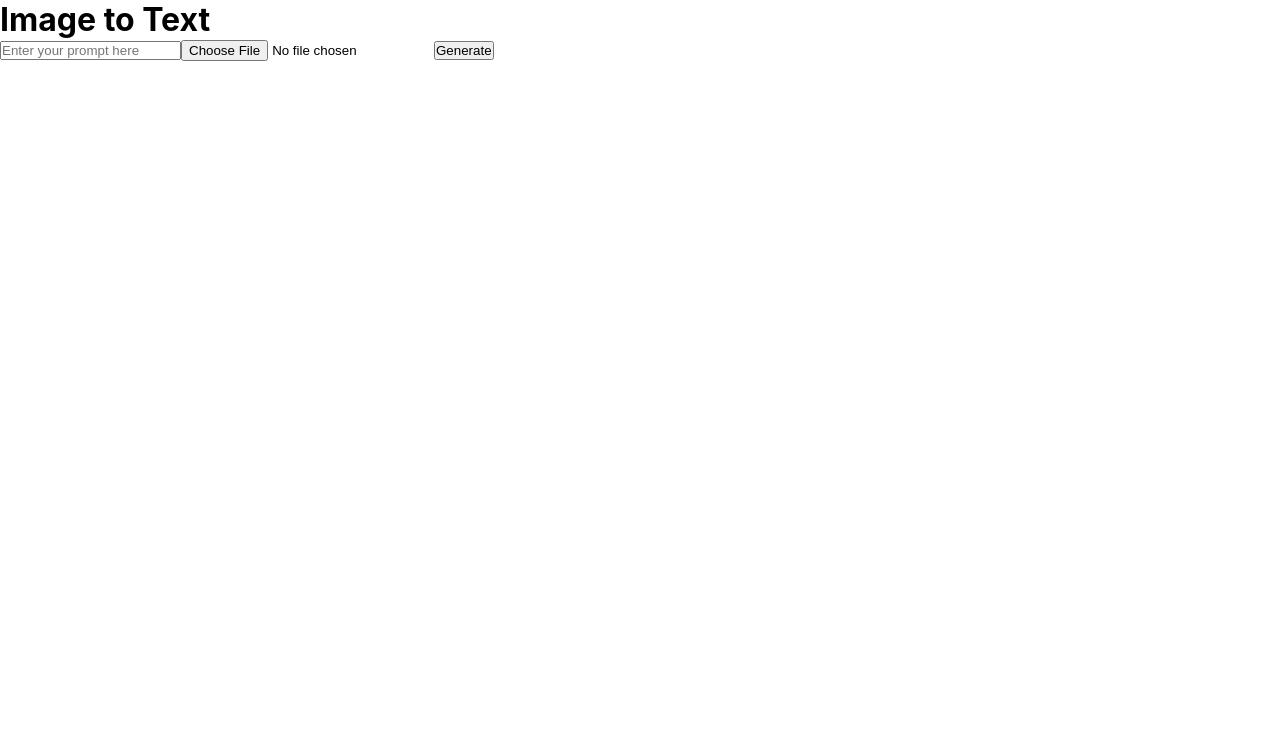
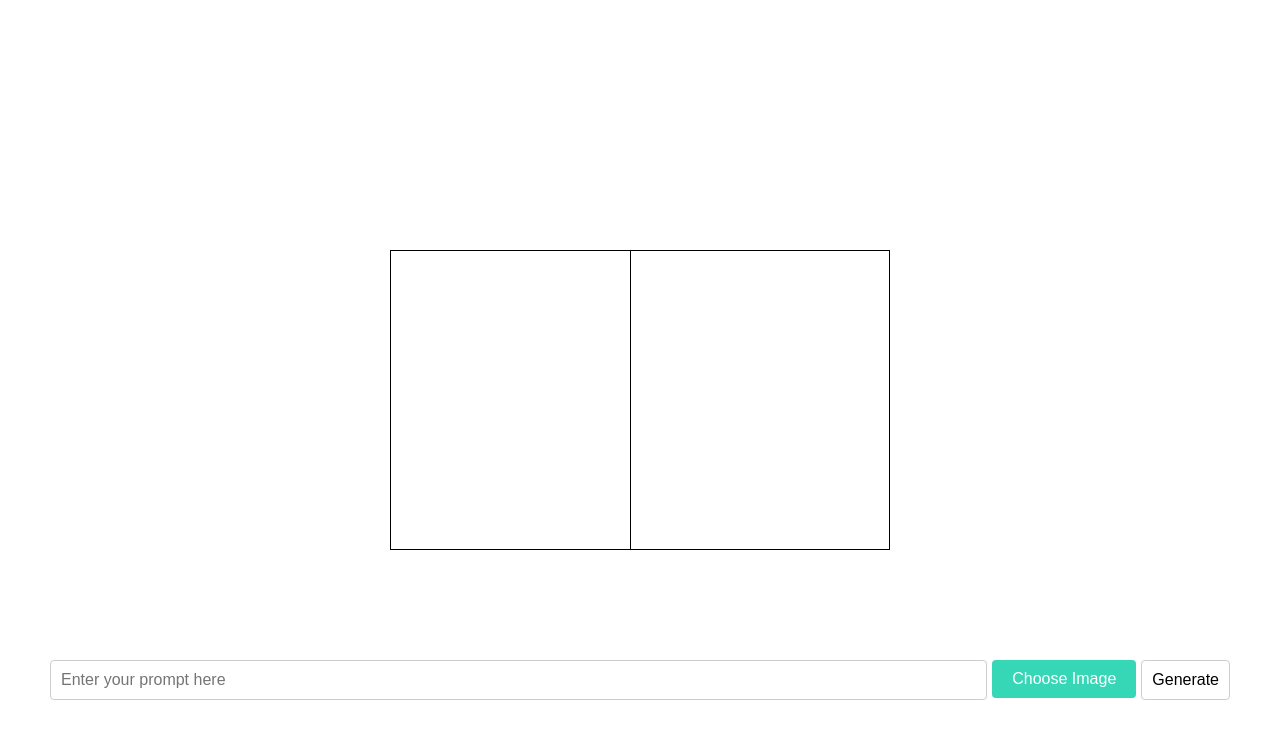
Before and after one commit to przemekoduje/testAI, a React (Create React App) app: page /imagetotext in a window 1280 px wide. Shown: the top 738 px of the page. Built offline with nearby package versions, Linux system fonts and the light colour scheme.

Commit message:
Opis Twojej zmiany

```diff
--- /dev/null
+++ b/src/components/ImageSelectorPopup.jsx
@@ -0,0 +1,56 @@
+import React, { useState } from "react";
+import "./imageSelectorPopup.scss";
+
+const ImageSelectorPopup = ({ onClose, onFileSelect, onUrlSelect }) => {
+  const [url, setUrl] = useState("");
+
+  const handleFileChange = (e) => {
+    const file = e.target.files[0];
+    if (file) {
+      onFileSelect(file);
+      onClose();
+    }
+  };
+
+  const handleUrlChange = (e) => {
+    setUrl(e.target.value);
+  };
+
+  const handleUrlSubmit = () => {
+    if (url) {
+      onUrlSelect(url);
+      onClose();
+    }
+  };
+
+  return (
+    <div className="popup">
+      <div className="popup-content">
+        <button className="close-btn" onClick={onClose}>
+          &times;
+        </button>
+        <h2>Select Image</h2>
+        <div className="popup-options">
+          <div className="file-upload">
+            <input
+              type="file"
+              accept="image/*"
+              onChange={handleFileChange}
+            />
+          </div>
+          <div className="url-upload">
+            <input
+              type="text"
+              value={url}
+              onChange={handleUrlChange}
+              placeholder="Enter image URL"
+            />
+            <button onClick={handleUrlSubmit}>Submit URL</button>
+          </div>
+        </div>
+      </div>
+    </div>
+  );
+};
+
+export default ImageSelectorPopup;
--- /dev/null
+++ b/src/components/imageSelectorPopup.scss
@@ -0,0 +1,64 @@
+.popup {
+    position: fixed;
+    top: 50%;
+    left: 50%;
+    transform: translate(-50%, -50%);
+    background-color: white;
+    padding: 20px;
+    box-shadow: 0 2px 10px rgba(0, 0, 0, 0.1);
+    z-index: 1000;
+
+    .popup-content {
+        display: flex;
+        flex-direction: column;
+        align-items: center;
+
+        .popup-options {
+            margin: 20px 0;
+            display: flex;
+            flex-direction: column;
+            gap: 10px;
+
+
+            input[type="file"] {
+
+            }
+
+            button {
+                padding: 10px 20px;
+                background-color: #36d7b7;
+                color: white;
+                border: none;
+                border-radius: 4px;
+                cursor: pointer;
+
+                &:hover {
+                    background-color: #d1f3ea;
+                }
+            }
+
+            input[type="text"] {
+                padding: 10px;
+                border: 1px solid #ccc;
+                border-radius: 4px;
+                font-size: 16px;
+            }
+
+
+        }
+
+        .close-btn {
+            padding: 10px 20px;
+            background-color: #ff5f5f;
+            color: white;
+            border: none;
+            border-radius: 4px;
+            cursor: pointer;
+            display: none;
+
+            &:hover {
+                background-color: #ff8585;
+            }
+        }
+    }
+}
--- a/src/routers/ImageToText.jsx
+++ b/src/routers/ImageToText.jsx
@@ -1,92 +1,117 @@
+import React, { useState } from "react";
 import "./imageToText.scss";
+import ImageSelectorPopup from "../components/ImageSelectorPopup";
 import model from "../lib/gemini";
-import { useState } from "react";
+import { ClipLoader } from "react-spinners";
 
 const ImageToText = () => {
   const [result, setResult] = useState("");
   const [imageSrc, setImageSrc] = useState(null);
-  const [prompt, setPrompt] = useState("")
+  const [prompt, setPrompt] = useState("");
+  const [loading, setLoading] = useState(false);
+  const [isPopupOpen, setIsPopupOpen] = useState(false);
 
   const handleInputChange = (e) => {
     setPrompt(e.target.value);
   };
 
-//   const handleFileChange = async (event) => {
-//     const file = event.target.files[0];
-//     if (!file) return;
+  const handleFileSelect = (file) => {
+    const reader = new FileReader();
+    reader.onloadend = () => {
+      setImageSrc(reader.result);
+    };
+    reader.readAsDataURL(file);
+  };
 
-//     const reader = new FileReader();
+  const handleUrlSelect = async (url) => {
+    try {
+      const response = await fetch(url);
+      const blob = await response.blob();
+      const reader = new FileReader();
 
-//     reader.onload = async () => {
-//       const base64Data = reader.result.split(",")[1];
-//       setSelectedImage(reader.result);
+      reader.onloadend = () => {
+        setImageSrc(reader.result); // Obraz w formacie Base64
+      };
 
-//       const prompt = "Opisz co przedstawia zdjęcie, po polsku";
+      reader.readAsDataURL(blob);
+    } catch (error) {
+      console.error("Failed to fetch the image from URL", error);
+    }
+  };
 
-//       const imagePart = {
-//         inlineData: {
-//           data: base64Data,
-//           mimeType: file.type,
-//         },
-//       };
-
-//       const generateResult = await model.generateContent([prompt, imagePart]);
-//       const text = await generateResult.response.text();
-//       setResult(text);
-//     };
-//     reader.readAsDataURL(file);
-//   };
   const handleSubmit = async (e) => {
     e.preventDefault();
 
     if (imageSrc) {
-        const imagePart = {
-            inlineData: {
-                data: imageSrc.split(",")[1],
-                mimeType: "image/jpeg"
-            }
-        }
+      setLoading(true);
+
+      const imagePart = {
+        inlineData: {
+          data: imageSrc.split(",")[1], // Pobierz tylko dane Base64, bez prefiksu
+          mimeType: "image/jpeg",
+        },
+      };
+
+      try {
         const result = await model.generateContent([prompt, imagePart]);
         const responseText = await result.response.text();
-        setResult(responseText)
-        setPrompt("")
+        setResult(responseText);
+      } catch (error) {
+        console.error("Error generating content:", error);
+      }
+
+      setPrompt("");
+      setLoading(false);
     }
-  }
+  };
 
-  const handleImageChange = (e) => {
-    const file = e.target.files[0];
-    if(file) {
-        const reader = new FileReader();
-        reader.onloadend = ()=> {
-            setImageSrc(reader.result)
-        }
-        reader.readAsDataURL(file)
-    }
-  }
+  const openPopup = () => {
+    setIsPopupOpen(true);
+  };
+
+  const closePopup = () => {
+    setIsPopupOpen(false);
+  };
 
   return (
     <div className="imagetotext">
-      <h1>Image to Text</h1>
       <form onSubmit={handleSubmit}>
-      <input
+        <input
+          className="promptInput"
           type="text"
           value={prompt}
           onChange={handleInputChange}
           placeholder="Enter your prompt here"
         />
-        <input type="file" accept="image/*" onChange={handleImageChange}  />
-        <button type="submit">Generate</button>
+        <div className="fileInputWrapper">
+          <button type="button" onClick={openPopup}>
+            Choose Image
+          </button>
+        </div>
+        <button type="submit" className="button1">
+          Generate
+        </button>
       </form>
-      {imageSrc && (
+      <div className="field">
         <div className="image-preview">
-          <img src={imageSrc} alt="Selected" />
+          {imageSrc && <img src={imageSrc} alt="Selected" />}
         </div>
-      )}
-      {result && (
         <div className="result">
-          <h2>Description:</h2>
-          <p>{result}</p>
+          {loading ? (
+            <div className={`loader ${loading ? "active" : ""}`}>
+              <ClipLoader color="#36d7b7" />
+            </div>
+          ) : (
+            result && <p>{result}</p>
+          )}
         </div>
+      </div>
+      {isPopupOpen && (
+        <ImageSelectorPopup
+          onClose={closePopup}
+          onFileSelect={handleFileSelect}
+          onUrlSelect={handleUrlSelect}
+        />
       )}
     </div>
   );
--- a/src/routers/imageToText.scss
+++ b/src/routers/imageToText.scss
@@ -1,20 +1,129 @@
-.imagetotext{
-
+.imagetotext {
+    position: relative;
     width: 100vw;
     height: 100vh;
-    h1{
-        font-size: 32px;
-    }
-
-    .image-preview{
-        width: 300px;
 
 
-        img{
-            width: 100%;
-            object-fit: cover;
+    form {
+        position: absolute;
+        width: 100%;
+        bottom: 100px;
+        left: 50%;
+        transform: translateX(-50%);
+        padding: 0 50px;
+        display: flex;
+        justify-content: space-between;
+
+
+        .promptInput {
+            width: 50%;
+            padding: 10px;
+            border: 1px solid #ccc;
+            border-radius: 4px;
+            font-size: 16px;
+            margin-right: 5px;
+            flex: auto;
+        }
+
+        .fileInputWrapper {
+            position: relative;
+            display: inline-block;
+
+            button {
+                display: inline-block;
+                padding: 10px 20px;
+                background-color: #36d7b7;
+                color: white;
+                border: none;
+                border-radius: 4px;
+                cursor: pointer;
+                font-size: 16px;
+
+                &:hover {
+                    background-color: #d1f3ea;
+                }
+            }
+
+
+
+            .fileInput {
+                position: absolute;
+                left: 0;
+                top: 0;
+                opacity: 0;
+                width: 100%;
+                height: 100%;
+                cursor: pointer;
+            }
+        }
+
+        .button1 {
+            padding: 10px;
+            border: 1px solid #ccc;
+            border-radius: 4px;
+            font-size: 16px;
+            background-color: transparent;
+            cursor: pointer;
+            margin-left: 5px;
         }
 
 
+
+
+
+
     }
+
+    .field {
+        position: absolute;
+        top: 50%;
+        left: 50%;
+        transform: translate(-50%, -50%);
+        width: 500px;
+        height: 300px;
+
+        display: flex;
+        align-items: flex-start;
+        justify-content: space-between;
+        border: 1px solid black;
+
+        .image-preview {
+            flex: 1;
+            height: 100%;
+            border-right: 1px solid black;
+
+
+            img {
+                width: 100%;
+                height: 100%;
+                object-fit: cover;
+            }
+
+
+        }
+
+        .result {
+            flex: 1;
+            overflow: auto;
+            max-height: 100%;
+            height: 100%;
+            padding: 10px;
+            display: flex;
+            align-items: center;
+            justify-content: center;
+
+
+            p {
+                align-self: start;
+                font-size: 12px;
+                white-space: pre-wrap;
+
+            }
+
+
+
+        }
+    }
+
+
 }
```
Also changed, not shown: src/media/1.jpg (added).
